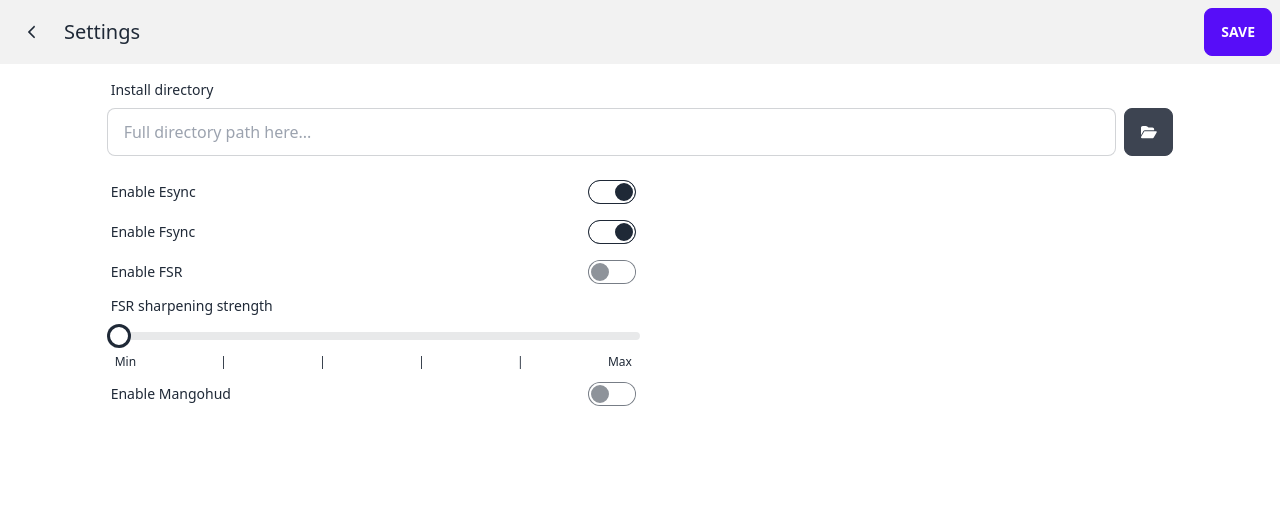
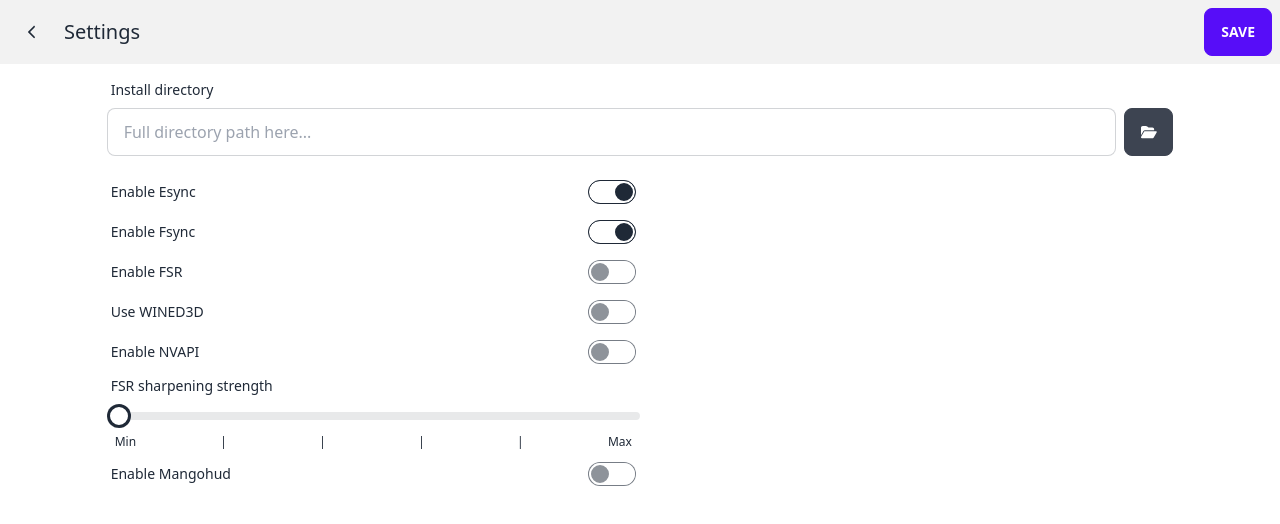
Before and after one commit to TurtleIdiot/RoboLauncher, a SvelteKit app: page /settings in a window 1280 px wide. Shown: the top 524 px of the page. Built offline with nearby package versions, Linux system fonts and the light colour scheme.

Commit message:
Added toggles for wined3d and nvapi

```diff
--- a/src/routes/settings/+page.svelte
+++ b/src/routes/settings/+page.svelte
@@ -9,7 +9,7 @@
         config = JSON.parse(localStorage.getItem("prefs"))
     } else {
         config = {
-            ESYNC: true, FSYNC: true, FSR: false, FSR_STRENGTH: 0, MANGOHUD: false
+            ESYNC: true, FSYNC: true, FSR: false, FSR_STRENGTH: 0, MANGOHUD: false, NVAPI: false, WINED3D: false
         }
     }
 
@@ -95,6 +95,26 @@
             <input type="checkbox" class="toggle" bind:checked={config.FSR} />
         </label>
     </div>
+    <div class="form-control w-1/2">
+        <label class="label cursor-pointer">
+            <span class="label-text">
+                <div class="tooltip tooltip-right" data-tip="Use wined3d. May increase compatibility at the cost of decreased performance">
+                    Use WINED3D
+                </div>
+            </span>
+            <input type="checkbox" class="toggle" bind:checked={config.WINED3D} />
+        </label>
+    </div>
+    <div class="form-control w-1/2">
+        <label class="label cursor-pointer">
+            <span class="label-text">
+                <div class="tooltip tooltip-right" data-tip="Enabled Nvidia's NVAPI. May increase performance on Nvidia cards">
+                    Enable NVAPI
+                </div>
+            </span>
+            <input type="checkbox" class="toggle" bind:checked={config.NVAPI} />
+        </label>
+    </div>
     <div class="w-1/2">
         <p class="label-text pl-1 my-1">FSR sharpening strength</p>
         <input type="range" min="0" max="125" bind:value={config.FSR_STRENGTH} class="range mt-1" step="25" />
```
Also changed, not shown: src/lib/actions.js.
